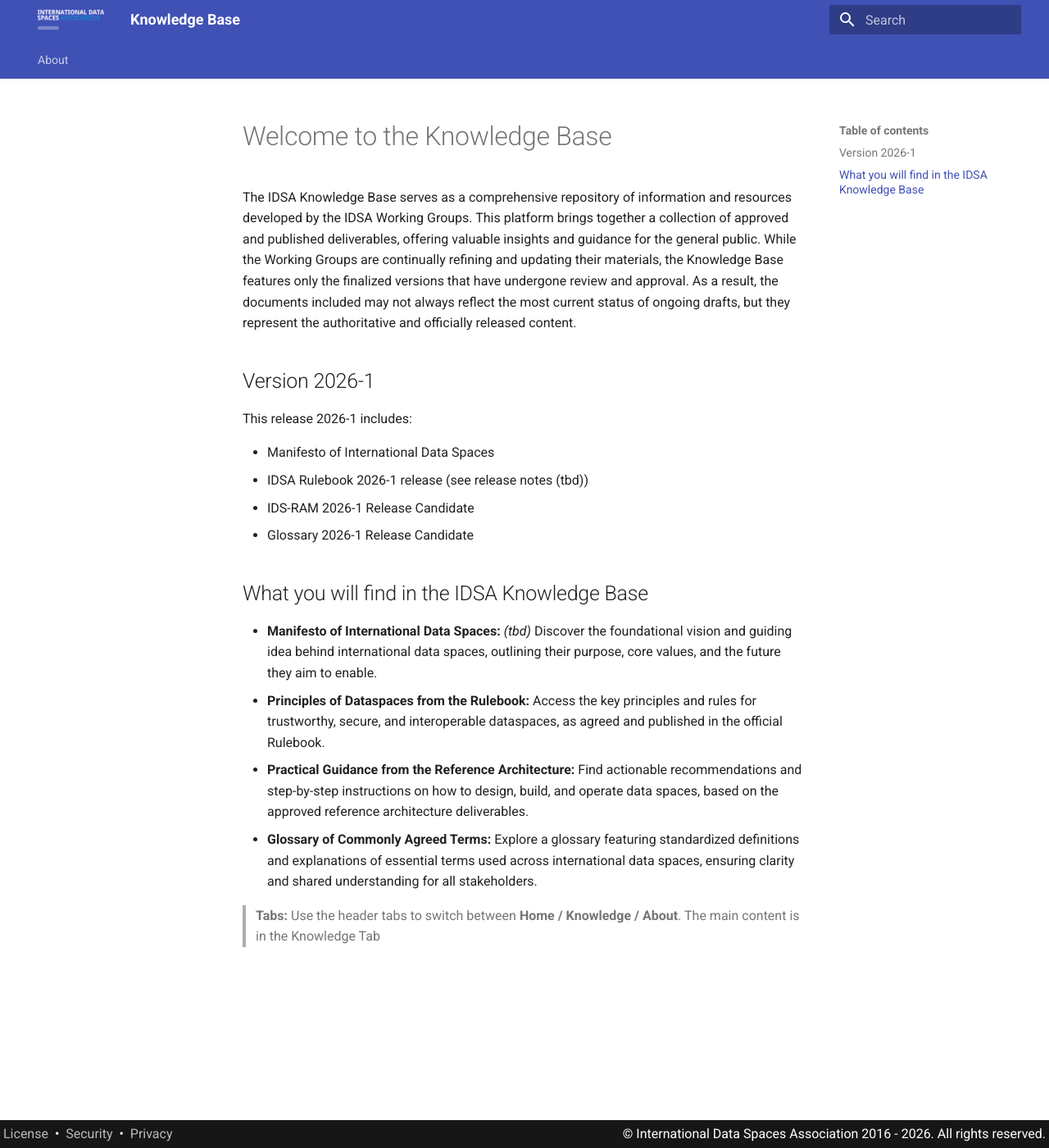
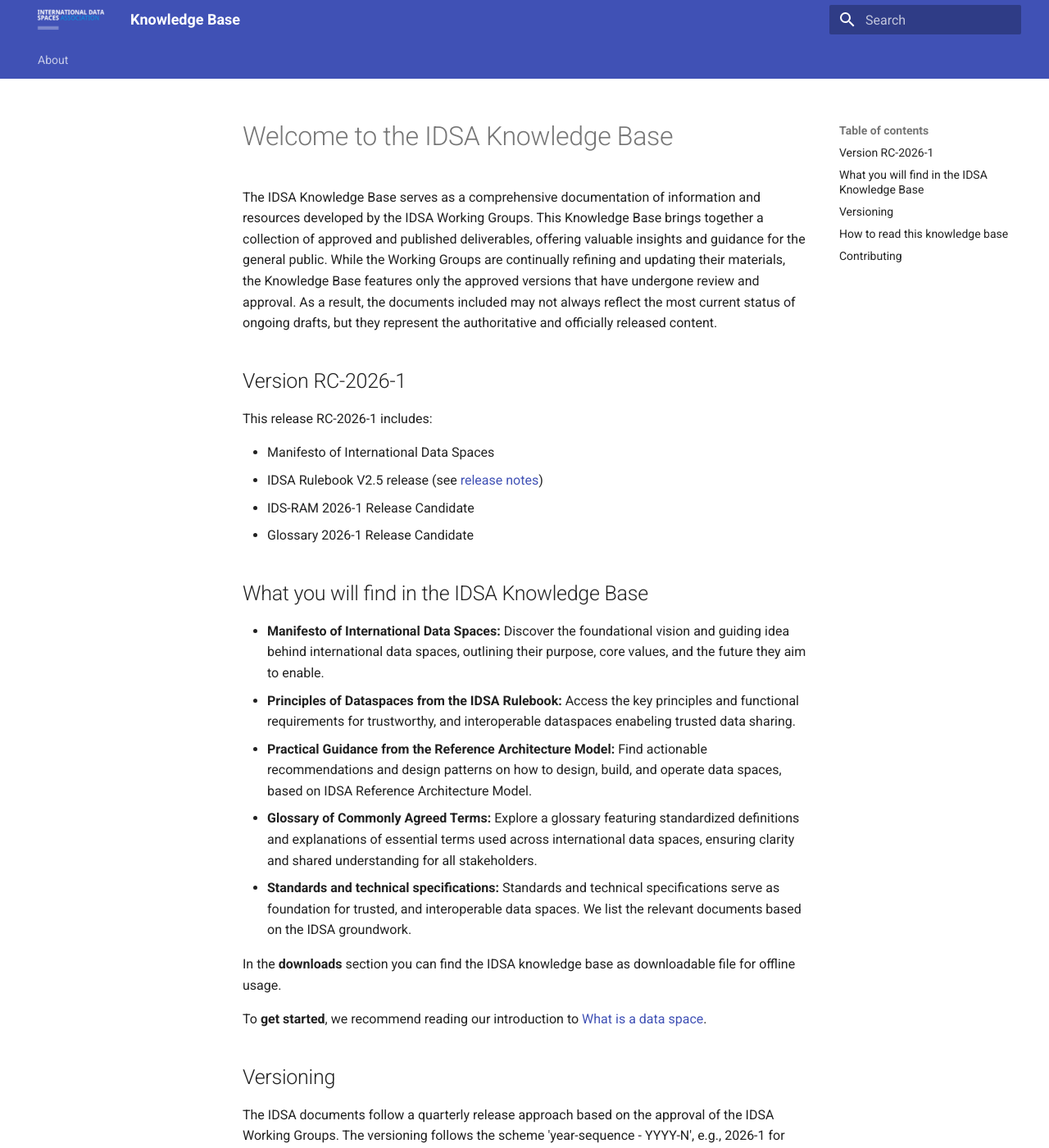
Before and after one commit to International-Data-Spaces-Association/knowledge-base, an MkDocs documentation site: the page built from docs/index.md, in a window 1280 px wide and 1400 px high. Shown: the whole window at 82% size. Built offline with MkDocs 1.6.1 and Material for MkDocs 9.7.7, drawn with Linux system fonts in a browser that asks for light colours; some of the changed text lies outside the part shown.

Commit message:
Updated index.md
Updating text in index.md

* adding version information
* General update
* updated content of kb

```diff
--- a/docs/index.md
+++ b/docs/index.md
@@ -1,22 +1,39 @@
-# Welcome to the Knowledge Base
+# Welcome to the IDSA Knowledge Base
 
-The IDSA Knowledge Base serves as a comprehensive repository of information and resources developed by the IDSA Working Groups. This platform brings together a collection of approved and published deliverables, offering valuable insights and guidance for the general public. While the Working Groups are continually refining and updating their materials, the Knowledge Base features only the finalized versions that have undergone review and approval. As a result, the documents included may not always reflect the most current status of ongoing drafts, but they represent the authoritative and officially released content.
+The IDSA Knowledge Base serves as a comprehensive documentation of information and resources developed by the IDSA Working Groups. This Knowledge Base brings together a collection of approved and published deliverables, offering valuable insights and guidance for the general public. While the Working Groups are continually refining and updating their materials, the Knowledge Base features only the approved versions that have undergone review and approval. As a result, the documents included may not always reflect the most current status of ongoing drafts, but they represent the authoritative and officially released content.
 
-## Version 2026-1
+## Version RC-2026-1
 
-This release 2026-1 includes:
+This release RC-2026-1 includes:
 
 * Manifesto of International Data Spaces
-* IDSA Rulebook 2026-1 release (see release notes (tbd))
+* IDSA Rulebook V2.5 release (see [release notes](https://github.com/International-Data-Spaces-Association/IDSA-Rulebook/releases/tag/Rulebook_V2.5))
 * IDS-RAM 2026-1 Release Candidate
 * Glossary 2026-1 Release Candidate
 
 ## What you will find in the IDSA Knowledge Base
 
-* **Manifesto of International Data Spaces:** *(tbd)* Discover the foundational vision and guiding idea behind international data spaces, outlining their purpose, core values, and the future they aim to enable.
-* **Principles of Dataspaces from the Rulebook:** Access the key principles and rules for trustworthy, secure, and interoperable dataspaces, as agreed and published in the official Rulebook.
-* **Practical Guidance from the Reference Architecture:** Find actionable recommendations and step-by-step instructions on how to design, build, and operate data spaces, based on the approved reference architecture deliverables.
+* **Manifesto of International Data Spaces:** Discover the foundational vision and guiding idea behind international data spaces, outlining their purpose, core values, and the future they aim to enable.
+* **Principles of Dataspaces from the IDSA Rulebook:** Access the key principles and functional requirements for trustworthy, and interoperable dataspaces enabeling trusted data sharing.
+* **Practical Guidance from the Reference Architecture Model:** Find actionable recommendations and design patterns on how to design, build, and operate data spaces, based on IDSA Reference Architecture Model.
 * **Glossary of Commonly Agreed Terms:** Explore a glossary featuring standardized definitions and explanations of essential terms used across international data spaces, ensuring clarity and shared understanding for all stakeholders.
+* **Standards and technical specifications:** Standards and technical specifications serve as foundation for trusted, and interoperable data spaces. We list the relevant documents based on the IDSA groundwork.
 
-> **Tabs:** Use the header tabs to switch between **Home / Knowledge / About**.
-> The main content is in the Knowledge Tab
+In the **downloads** section you can find the IDSA knowledge base as downloadable file for offline usage.
+
+To **get started**, we recommend reading our introduction to [What is a data space](dataspace.md).
+
+## Versioning
+
+The IDSA documents follow a quarterly release approach based on the approval of the IDSA Working Groups. The versioning follows the scheme 'year-sequence - YYYY-N', e.g., 2026-1 for the first release in 2026. The knowledge base publishes the **latest release**. Older releases can be found on in the IDSA GitHub repository [knowledge base](https://github.com/International-Data-Spaces-Association/knowledge-base).
+
+The IDSA Knowledge base may be updated with errata versions including non-normative changes and may publish release candidates.
+
+## How to read this knowledge base
+
+> **Tabs:** Use the header tabs to switch between **Home / What is a data space? / Manifesto of International Data Spaces / Knowledge / Standards and specifications / Downloads / About**.
+> The outcome of the IDSA Working Groups is in the Knowledge Tab.
+
+## Contributing
+
+Contributions to the IDSA Working Groups and their deliverables is limited to IDSA members. ([Learn here how to become a member](https://internationaldataspaces.org/we/become-a-member/)) However, we encourage all data space experts to [join IDSA as member](https://internationaldataspaces.org/we/become-a-member/) or in our [user group](https://internationaldataspaces.org/data-space-user-group/). Feel free to propose change requests or feature requests as [GitHub issues] or via the [IDSA user group portal](https://community.internationaldataspaces.org).
```
